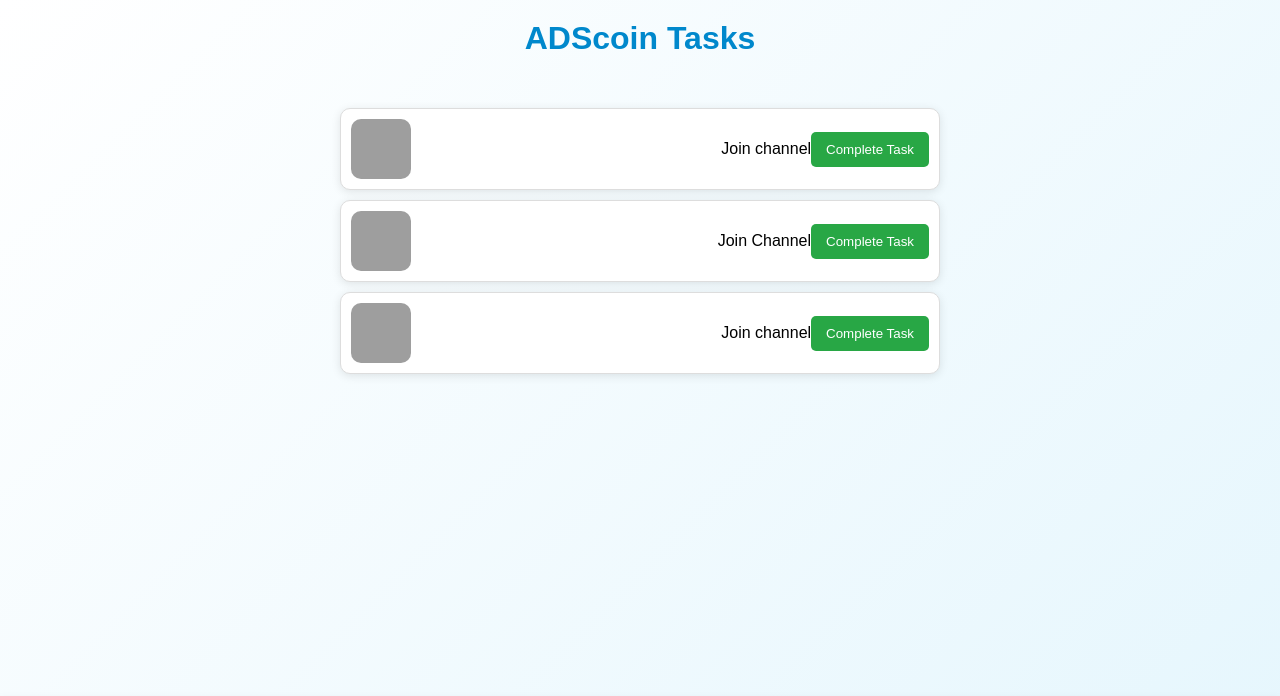
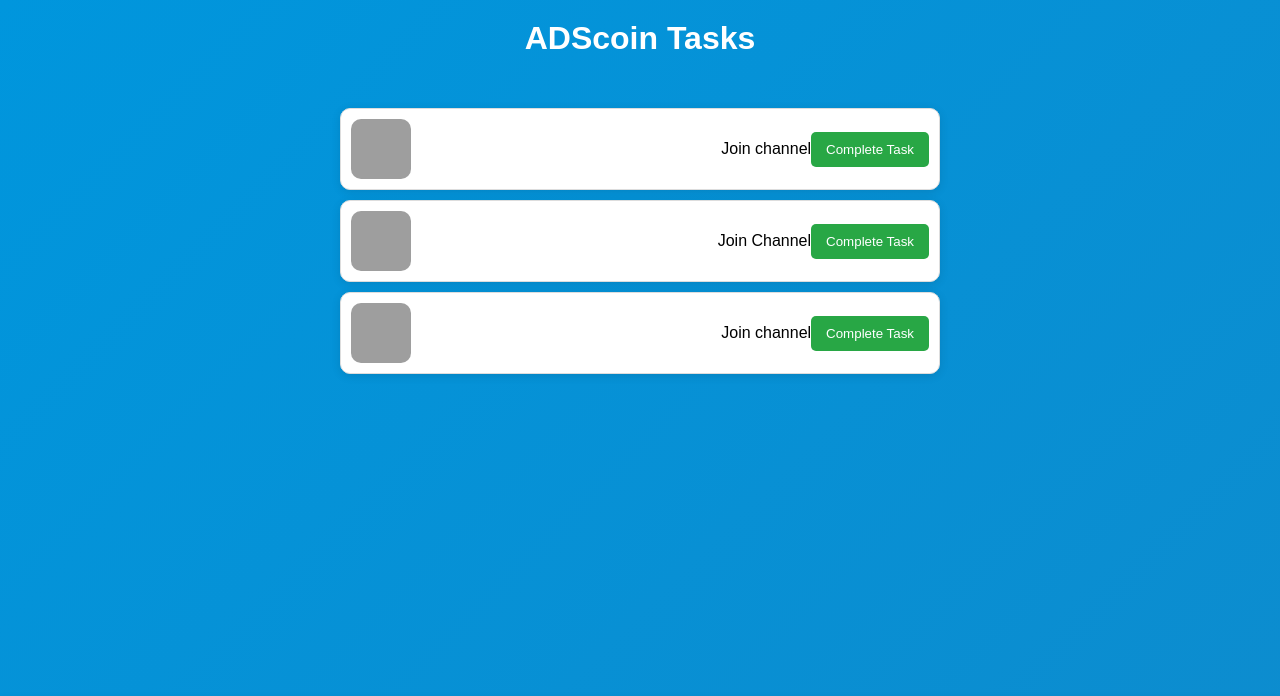
Before and after one commit to ritradingspot/Tasks, a plain HTML site: page index.html in a window 1280 px wide. Shown: the top 696 px of the page. Drawn offline with Linux system fonts and the light colour scheme; grey boxes are pictures that could not be loaded.

Commit message:
Update index.html

```diff
--- a/index.html
+++ b/index.html
@@ -14,13 +14,13 @@
             display: flex;
             flex-direction: column;
             min-height: 100vh;
-            background-color: #f0f4f7;
-            background-image: linear-gradient(135deg, #ffffff 0%, #e5f6fd 100%);
+            background-color: #0088cc; /* Blue color similar to Telegram */
+            background-image: linear-gradient(135deg, #0096dd 0%, #0d8cce 100%);
             align-items: center;
         }
         h1 {
             margin-top: 20px;
-            color: #0088cc;
+            color: #ffffff;
         }
         .task-list {
             margin-top: 20px;
```
